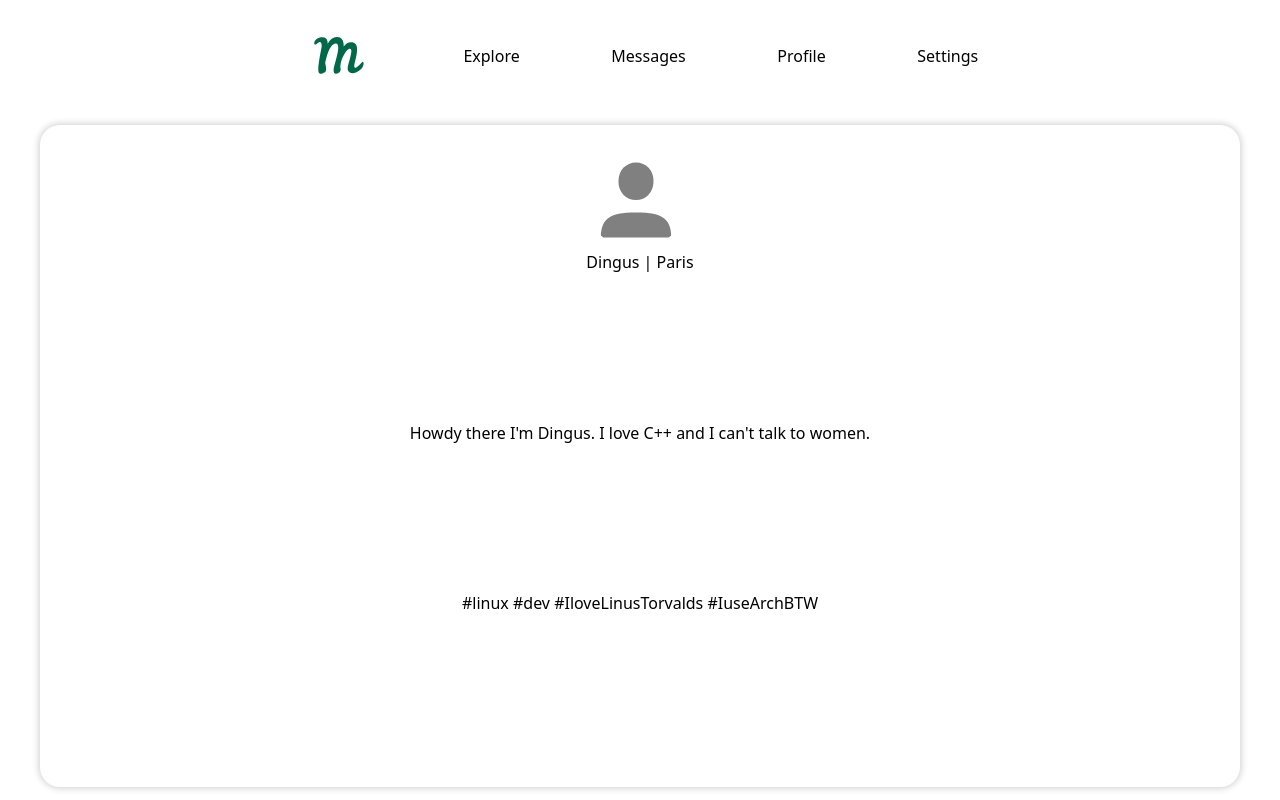
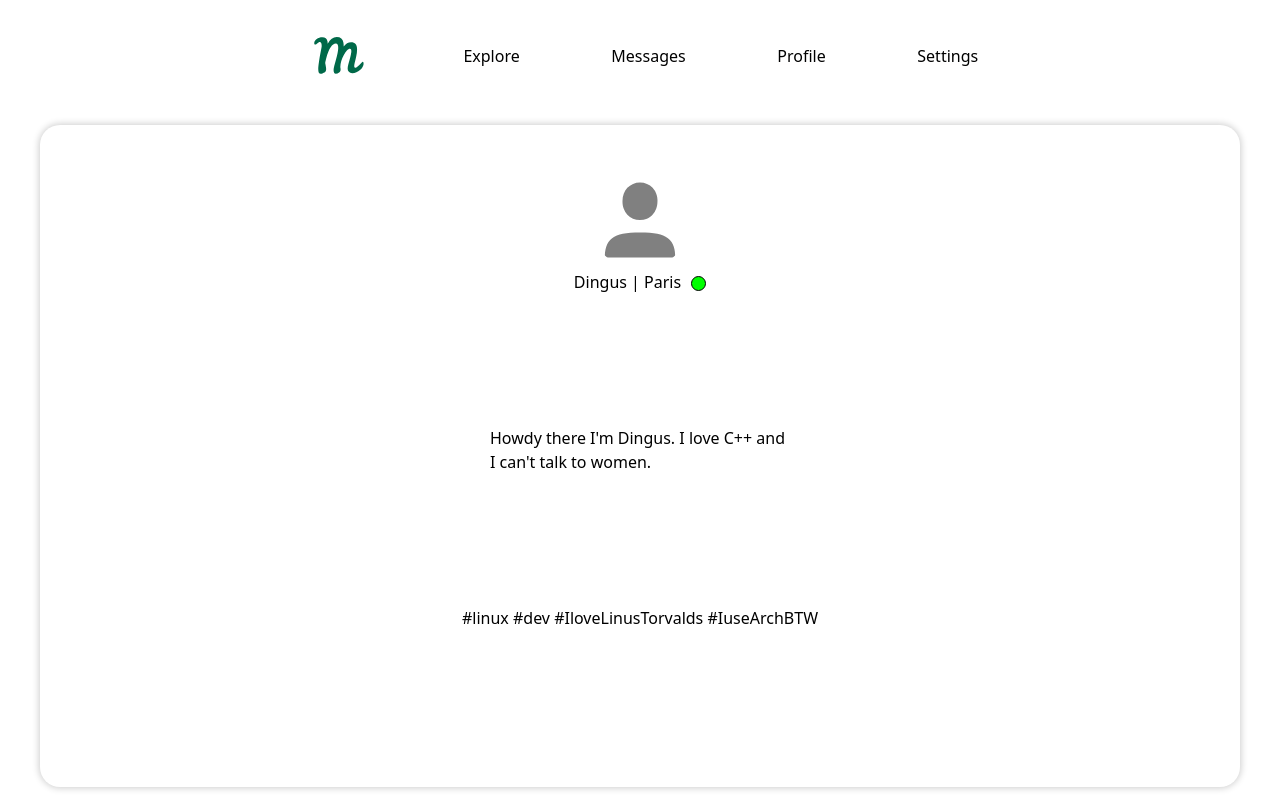
Before and after one commit to BHTho/Matcha, a React (Vite) app in the folder client/: page /profile in a window 1280 px wide. Built offline with nearby package versions, Linux system fonts and the light colour scheme.

Commit message:
added online status icon, improved text styling

```diff
--- a/client/src/pages/Profile/Profile.module.css
+++ b/client/src/pages/Profile/Profile.module.css
@@ -3,6 +3,7 @@
     flex-direction: column;
     height: 100%;
     width: 100%;
+    overflow: scroll;
 }
 
 .ProfileParent > * {
@@ -16,11 +17,43 @@
 }
 
 .ProfileAvatar {
+    align-self: center;
     object-fit: cover;
     border-radius: 50%;
     width: 100px;
     height: 100px;
+    margin-top: 15%;
 }
 
 .ProfileBio {
+    width: 300px;
 }
+
+.ProfileNameParent {
+    display: flex;
+    flex-direction: row;
+    align-content: center;
+    justify-content: center;
+    gap: 10px;
+}
+
+.online, .offline {
+    align-self: center;
+    width: 15px;
+    height: 15px;
+    border: 1px solid black;
+    border-radius: 50%;
+    margin-bottom: -2px;
+}
+
+.online {
+    background-color: rgb(0, 255, 0);
+}
+
+.offline {
+    background-color: grey;
+}
+
+.ProfileTags {
+    text-align: center;
+}
```
